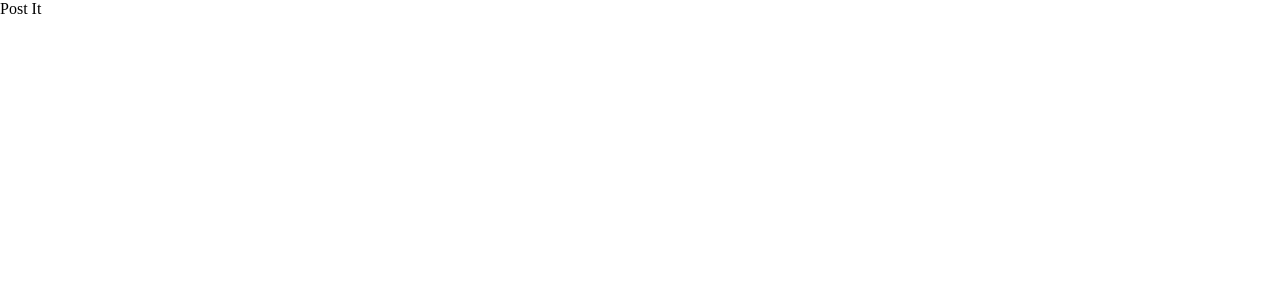
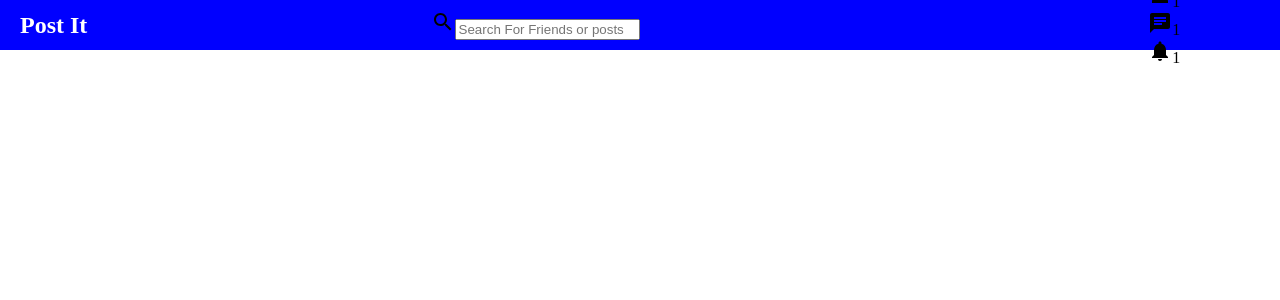
Before and after one commit to Joshbep/postIt, a React (Create React App) app: page / in a window 1280 px wide. Shown: the top 300 px of the page. Built offline with nearby package versions, Linux system fonts and the light colour scheme.

Commit message:
started styled header bar

```diff
--- a/src/components/top/Headerbar.css
+++ b/src/components/top/Headerbar.css
@@ -0,0 +1,28 @@
+.headerBar {
+  height: 50px;
+  width: 100%;
+  background-color: blue;
+  display: flex;
+  align-items: center;
+  position: sticky;
+  top: 0;
+}
+
+.headerLeft {
+  flex: 3;
+}
+
+.appName {
+  font-size: 24px;
+  margin-left: 20px;
+  font-weight: bold;
+  color: white;
+}
+
+.headerCenter {
+  flex: 5;
+}
+
+.headerRight {
+  flex: 4;
+}
--- a/src/components/top/Headerbar.js
+++ b/src/components/top/Headerbar.js
@@ -1,4 +1,5 @@
 import React from 'react'
+import { Search, Person, Chat, Notifications } from "@material-ui/icons"
 import "./Headerbar.css"
 
 function Headerbar() {
@@ -7,8 +8,37 @@ function Headerbar() {
       <div className="headerLeft">
         <span className="appName">Post It</span>
       </div>
-      <div className="headercenter"></div>
-      <div className="headeright"></div>
+      <div className="headerCenter">
+        <div className="searchBar">
+          <Search />
+          <input placeholder="Search For Friends or posts" className="search"/>
+        </div>
+      </div>
+      <div className="headeRight">
+        <div className="headerBarLinks">
+          <span className="headerBarLink">Homepage</span>
+          <span className="headerBarLink">TimeLine</span>
+        </div>
+        <div className="headerBarIcons">
+          <div className="barIcon">
+            <Person />
+            <span className="barIconCounter">1</span>
+          </div>
+        </div>
+        <div className="headerBarIcons">
+          <div className="barIcon">
+            <Chat />
+            <span className="barIconCounter">1</span>
+          </div>
+        </div>
+        <div className="headerBarIcons">
+          <div className="barIcon">
+            <Notifications />
+            <span className="barIconCounter">1</span>
+          </div>
+        </div>
+        <img className="headerImg"/>
+      </div>
     </div>
   );
 }
```
